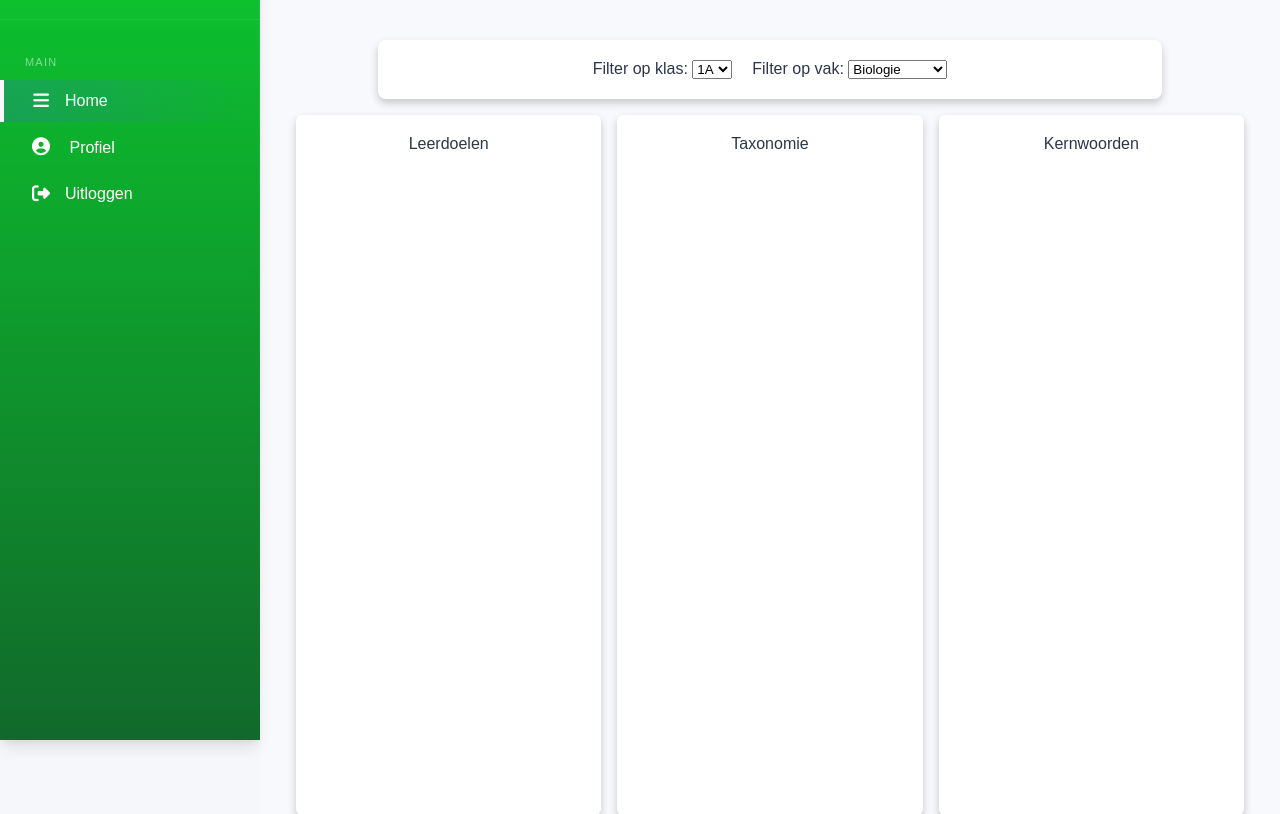
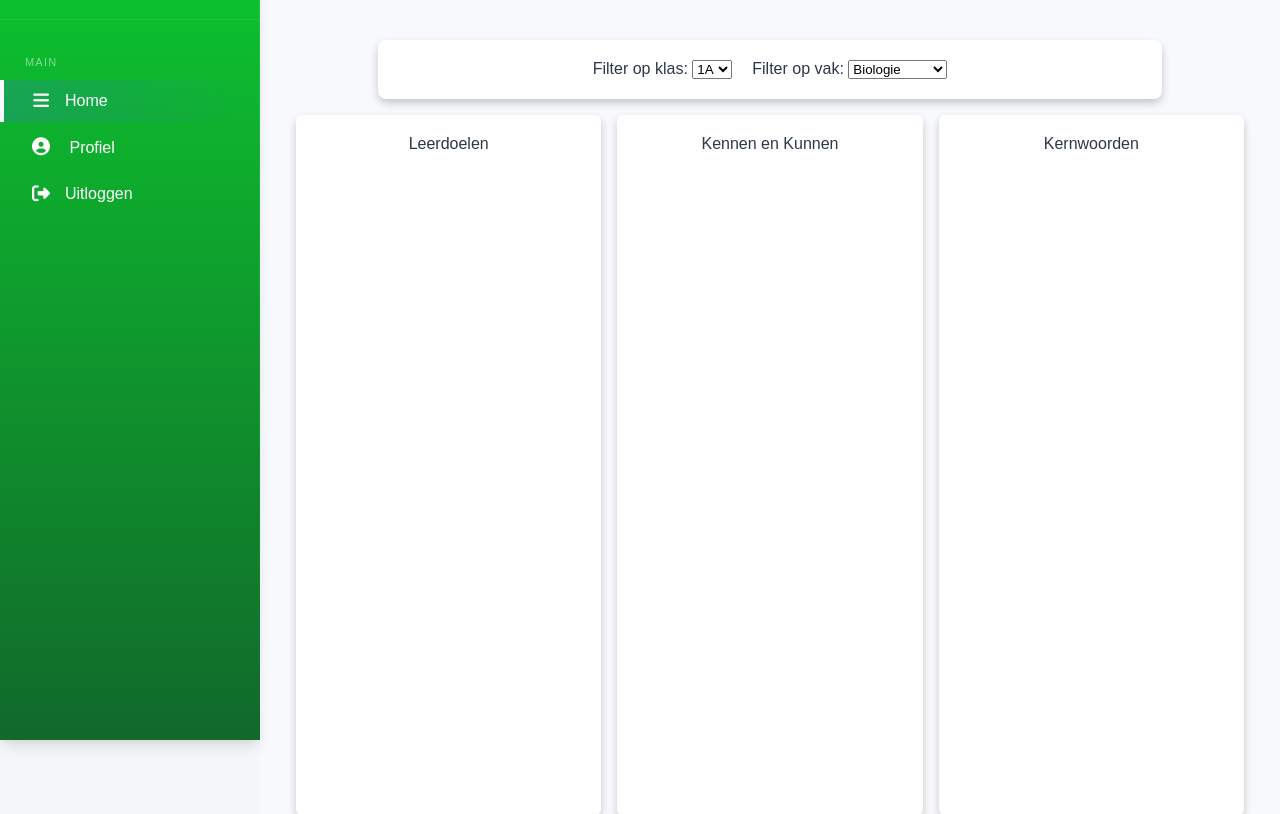
Before and after one commit to Laurens-1056274/W3_API_opdracht, a Flask app: template templates/pages/docent/klas_analyse.html in a window 1280 px wide. Shown: the part 60-874 px from the top of the page. Run offline with Flask 3, Linux system fonts and the light colour scheme; the template is opened without the code that fills it, so the values that code supplies are empty.

Commit message:
de container taxonomie was fout, cijfers en naam kloppen nu

```diff
--- a/static/klas_analyse.js
+++ b/static/klas_analyse.js
@@ -86,12 +86,15 @@ function toonTaxonomieniveaus(data) {
             for (let j = 0; j < taxonomy.length; j++) {
                 let item = taxonomy[j];
                 //We hebben gekozen voor 5.5 als voldoende. Dit kan worden aangepast naar wens van de opdrachtgever//
-                let kennen = item.kennen < 0.55 ? "onvoldoende" : "voldoende";
-                let kunnen = item.kunnen < 0.55 ? "onvoldoende" : "voldoende";
+                let kennenScore = (item.kennen * 10).toFixed(1);
+                let kunnenScore = (item.kunnen * 10).toFixed(1);
+
+                let kennen = parseFloat(kennenScore) < 5.5 ? "onvoldoende" : "voldoende";
+                let kunnen = parseFloat(kunnenScore) < 5.5 ? "onvoldoende" : "voldoende";
 
                 html = html + "<li>" + item.level +
-                ": kennen <span class='" + kennen + "'>" + item.kennen + "</span>" +
-                ", kunnen <span class='" + kunnen + "'>" + item.kunnen + "</span></li>";
+                ": kennen <span class='" + kennen + "'>" + kennenScore + "</span>" +
+                ", kunnen <span class='" + kunnen + "'>" + kunnenScore + "</span></li>";
             }
         }
     }
@@ -102,6 +105,7 @@ function toonTaxonomieniveaus(data) {
         taxonomieLijst.innerHTML = html;
     }
 }
+
 
 function toonKernwoorden(data) {
     const goals = data.learningGoals;
--- a/templates/pages/docent/klas_analyse.html
+++ b/templates/pages/docent/klas_analyse.html
@@ -34,7 +34,7 @@
 
     </div>
     <div class="taxonomieniveaus">
-        <div><p>Taxonomie</p></div>
+        <div><p>Kennen en Kunnen</p></div>
             <div id="taxonomielijst">
 
             </div>
```
